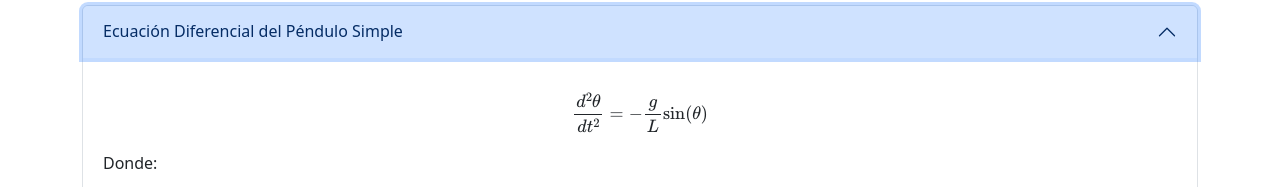
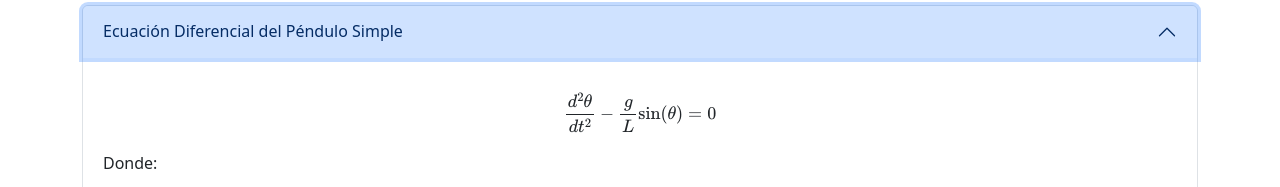
Before and after one commit to purafisica/Pendulo-Simple-RK4, a plain HTML site: page index.html in a window 1280 px wide. Both pictures are taken after a click on the button "Ecuación Diferencial del Péndulo Simple". Shown: the part 173-360 px from the top of the page. Drawn offline with nearby package versions, Linux system fonts and the light colour scheme.

Commit message:
commit 01

```diff
--- a/index.html
+++ b/index.html
@@ -37,7 +37,7 @@
                     data-bs-parent="#accordionExample">
                     <div class="accordion-body">
                         <p>
-                            $$ \frac{d^2\theta}{dt^2} = -\frac{g}{L} \sin(\theta) $$
+                            $$ \frac{d^2\theta}{dt^2} -\frac{g}{L} \sin(\theta) = 0 $$
                         </p>
                         <p>Donde:</p>
                         <ul class="list-group list-group-flush">
```
